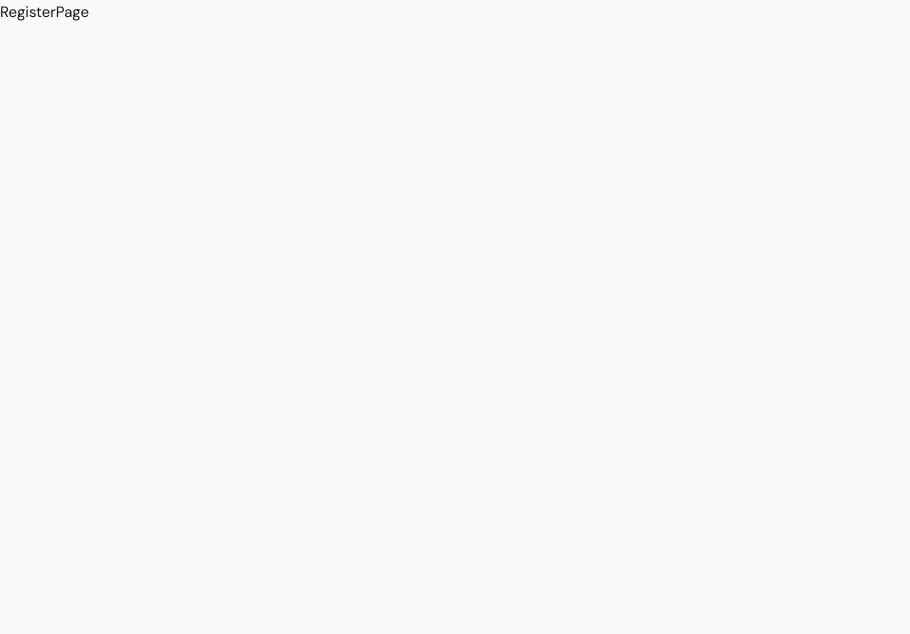
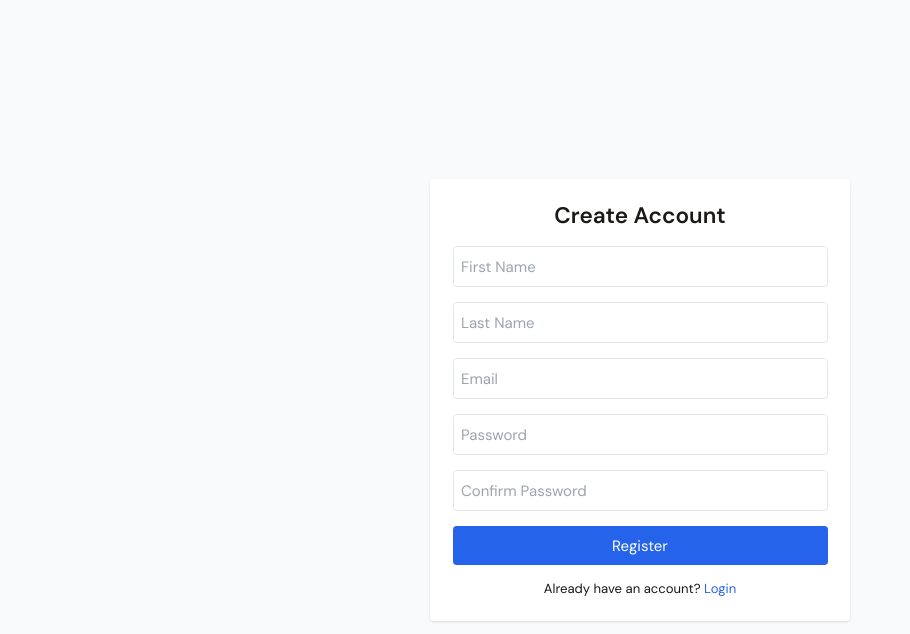
Before and after one commit to ajay020/ats-frontend, a React (Vite) app: page /register in a window 1280 px wide. Shown: the top 634 px of the page, without its empty margins (0-910 px from the left). Built offline with nearby package versions, Linux system fonts and the light colour scheme.

Commit message:
feat: add register page with form validation using react-hook-form and zod

```diff
--- a/src/App.tsx
+++ b/src/App.tsx
@@ -15,7 +15,10 @@ function App() {
         <Route path="/login" element={<LoginPage />} />
         <Route path="/register" element={<RegisterPage />} />
 
-        <Route path="/dashboard" element={<DashboardPage />} />
+        <Route
+          path="/dashboard"
+          element={<DashboardPage />}
+        />
 
         <Route
           path="/applications"
--- a/src/pages/RegisterPage.tsx
+++ b/src/pages/RegisterPage.tsx
@@ -1,9 +1,140 @@
-import React from 'react'
+import { useForm } from "react-hook-form";
+import { zodResolver } from "@hookform/resolvers/zod";
+import { useNavigate } from "react-router-dom";
+import { RegisterFormValues, registerSchema } from "@/schemas/auth.schema";
+import { authApi } from "@/api/auth.api";
 
-function RegisterPage() {
+
+export default function RegisterPage() {
+    const navigate = useNavigate();
+
+    const {
+        register,
+        handleSubmit,
+        formState: { errors, isSubmitting },
+    } = useForm<RegisterFormValues>({
+        resolver: zodResolver(registerSchema),
+    });
+
+    const onSubmit = async (data: RegisterFormValues) => {
+        try {
+            await authApi.register({
+                firstName: data.firstName,
+                lastName: data.lastName,
+                email: data.email,
+                password: data.password,
+            });
+
+            // after register → go to login
+            navigate("/login");
+        } catch (error: any) {
+            console.error(error);
+            alert(error?.response?.data?.message || "Registration failed");
+        }
+    };
+
     return (
-        <div>RegisterPage</div>
-    )
+        <div className="min-h-screen flex items-center justify-center bg-gray-50">
+            <form
+                onSubmit={handleSubmit(onSubmit)}
+                className="bg-white p-6 rounded shadow w-full max-w-md space-y-4"
+            >
+                <h1 className="text-2xl font-bold text-center">
+                    Create Account
+                </h1>
+
+                {/* First Name */}
+                <div>
+                    <input
+                        {...register("firstName")}
+                        placeholder="First Name"
+                        className="w-full border p-2 rounded"
+                    />
+                    {errors.firstName && (
+                        <p className="text-red-500 text-sm">
+                            {errors.firstName.message}
+                        </p>
+                    )}
+                </div>
+
+                {/* Last Name */}
+                <div>
+                    <input
+                        {...register("lastName")}
+                        placeholder="Last Name"
+                        className="w-full border p-2 rounded"
+                    />
+                    {errors.lastName && (
+                        <p className="text-red-500 text-sm">
+                            {errors.lastName.message}
+                        </p>
+                    )}
+                </div>
+
+                {/* Email */}
+                <div>
+                    <input
+                        {...register("email")}
+                        placeholder="Email"
+                        className="w-full border p-2 rounded"
+                    />
+                    {errors.email && (
+                        <p className="text-red-500 text-sm">
+                            {errors.email.message}
+                        </p>
+                    )}
+                </div>
+
+                {/* Password */}
+                <div>
+                    <input
+                        type="password"
+                        {...register("password")}
+                        placeholder="Password"
+                        className="w-full border p-2 rounded"
+                    />
+                    {errors.password && (
+                        <p className="text-red-500 text-sm">
+                            {errors.password.message}
+                        </p>
+                    )}
+                </div>
+
+                {/* Confirm Password */}
+                <div>
+                    <input
+                        type="password"
+                        {...register("confirmPassword")}
+                        placeholder="Confirm Password"
+                        className="w-full border p-2 rounded"
+                    />
+                    {errors.confirmPassword && (
+                        <p className="text-red-500 text-sm">
+                            {errors.confirmPassword.message}
+                        </p>
+                    )}
+                </div>
+
+                {/* Button */}
+                <button
+                    type="submit"
+                    disabled={isSubmitting}
+                    className="w-full bg-blue-600 text-white py-2 rounded hover:bg-blue-700"
+                >
+                    {isSubmitting ? "Creating..." : "Register"}
+                </button>
+
+                {/* Redirect */}
+                <p className="text-sm text-center">
+                    Already have an account?{" "}
+                    <span
+                        onClick={() => navigate("/login")}
+                        className="text-blue-600 cursor-pointer"
+                    >
+                        Login
+                    </span>
+                </p>
+            </form>
+        </div>
+    );
 }
-
-export default RegisterPage
--- a/src/schemas/auth.schema.ts
+++ b/src/schemas/auth.schema.ts
@@ -5,4 +5,18 @@ export const loginSchema = z.object({
     password: z.string().min(6, 'Password must be at least 6 characters'),
 });
 
+export const registerSchema = z
+    .object({
+        firstName: z.string().min(2, "First name is required"),
+        lastName: z.string().min(2, "Last name is required"),
+        email: z.string("Invalid email"),
+        password: z.string().min(6, "Password must be at least 6 characters"),
+        confirmPassword: z.string(),
+    })
+    .refine((data) => data.password === data.confirmPassword, {
+        message: "Passwords do not match",
+        path: ["confirmPassword"],
+    });
+
+export type RegisterFormValues = z.infer<typeof registerSchema>;
 export type LoginFormValues = z.infer<typeof loginSchema>;
```
